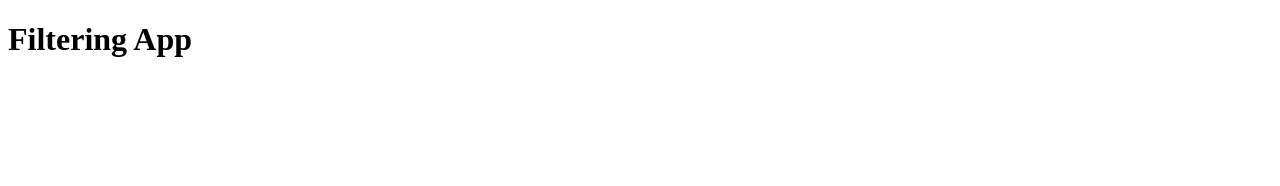
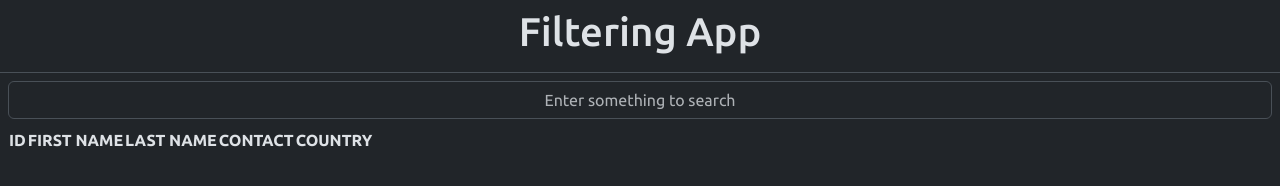
Before and after one commit to Kaveeendra-PlayGround/k-soft-filtering-app, a website: page front-end/src/index.html in a window 1280 px wide. Drawn offline with nearby package versions, Linux system fonts and the light colour scheme.

Commit message:
Done structure of the filtering app by html

```diff
--- /dev/null
+++ b/front-end/src/css/main.css
@@ -0,0 +1,4 @@
+*{
+    box-sizing: border-box;
+    font-family: Ubuntu, sans-serif;
+}
--- a/front-end/src/index.html
+++ b/front-end/src/index.html
@@ -1,11 +1,37 @@
 <!DOCTYPE html>
-<html lang="en">
+<html lang="en" data-bs-theme="dark">
 <head>
     <meta charset="UTF-8">
     <meta name="viewport" content="width=device-width, initial-scale=1.0">
     <title>Filtering App</title>
+    <link rel="preconnect" href="https://fonts.googleapis.com">
+    <link rel="preconnect" href="https://fonts.gstatic.com" crossorigin>
+    <link href="https://fonts.googleapis.com/css2?family=Open+Sans:ital,wght@0,300;0,400;0,500;0,600;0,700;0,800;1,300;1,400;1,500;1,600;1,700;1,800&family=Pacifico&family=Ubuntu:wght@300;400;500;700&display=swap" rel="stylesheet">
+    <link rel="stylesheet" href="/node_modules/bootstrap/dist/css/bootstrap.min.css">
+    <link rel="stylesheet" href="/node_modules/bootstrap-icons/font/bootstrap-icons.min.css">
+    <link rel="stylesheet" href="css/main.css">
+    <script type="module", src="/node_modules/bootstrap/dist/js/bootstrap.min.js"></script>
 </head>
 <body>
-    <h1>Filtering App</h1>
+    <header class="text-center p-2 border-bottom">
+        <h1>Filtering App</h1>
+    </header>
+    <main class="p-2">
+        <input class="form-control text-center" type="text" placeholder="Enter something to search">
+        <div class="mt-2">
+            <table>
+                <thead>
+                    <tr>
+                        <th>ID</th>
+                        <th>FIRST NAME</th>
+                        <th>LAST NAME</th>
+                        <th>CONTACT</th>
+                        <th>COUNTRY</th>
+                    </tr>
+                </thead>
+            </table>
+        </div>
+
+    </main>
 </body>
 </html>
```
Also changed, not shown: front-end/package.json (+6 -1 lines), front-end/pnpm-lock.yaml, 1 other file.
